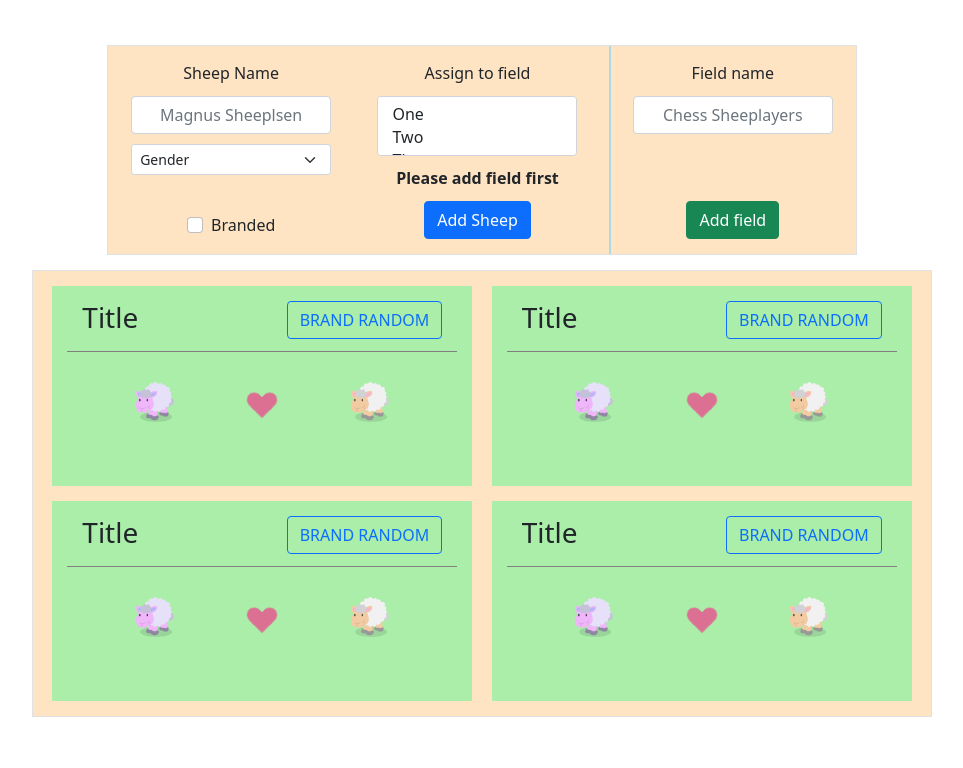
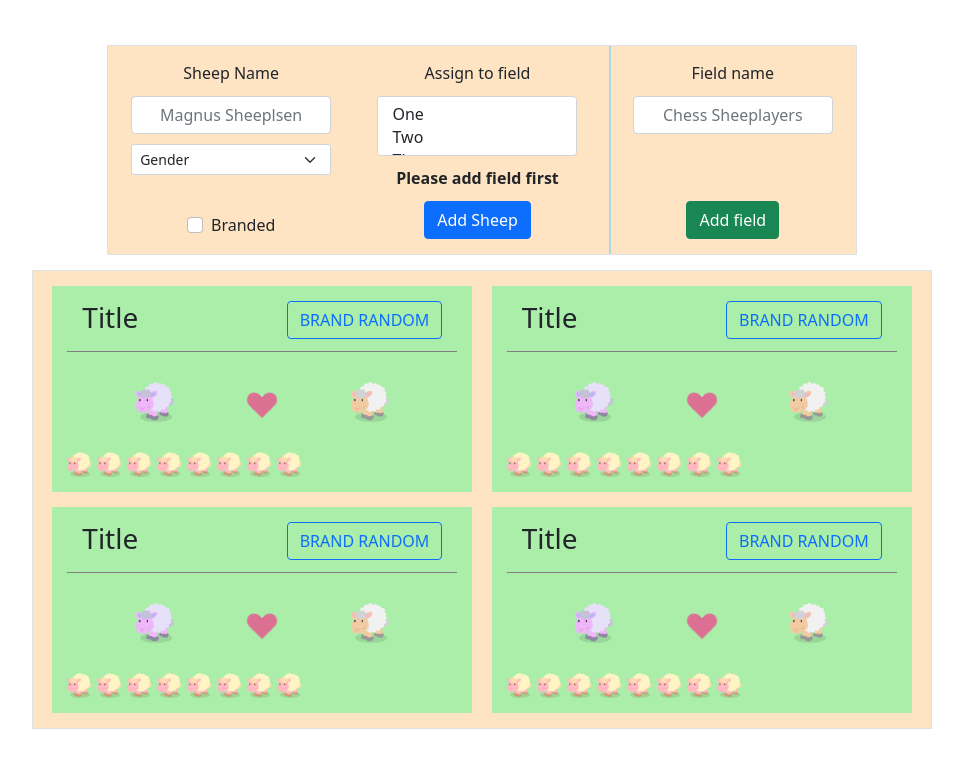
Before and after one commit to Viarus/sheep-project, an Angular app: page / in a window 1280 px wide. Shown: the top 768 px of the page, without its empty margins (158-1121 px from the left). Built offline with nearby package versions, Linux system fonts and the light colour scheme.

Commit message:
added lamb field - css cleanup

```diff
--- a/src/app/app.component.css
+++ b/src/app/app.component.css
@@ -1,4 +1,8 @@
 /*GLOBAL CSS*/
+
+.make-flex {
+  display: flex;
+}
 
 .margin-top-normal {
   margin-top: 30px;
--- a/src/app/fields-container/field/field.component.css
+++ b/src/app/fields-container/field/field.component.css
@@ -10,14 +10,21 @@
 
 .field-child {
   display: flex;
+  /* Below width uses calc to use the whole space. 100% minus 15px of side margin from both sides */
   width: calc(100% - 30px);
   justify-content: space-evenly;
+  flex-wrap: wrap;
 }
 
 .field-child:first-of-type {
   position: relative;
   padding-bottom: 50px;
   border-bottom: grey 1px solid;
+}
+
+.field-child:last-of-type {
+  justify-content: start;
+  gap: 5px;
 }
 
 .field-title {
@@ -30,32 +37,12 @@
   right: 15px;
 }
 
-.field-mating-row {
-  display: flex;
-}
-
-.female-sheep {
-  display: flex;
-}
-
-.male-sheep {
-  display: flex;
-}
-
-.heart-item {
-  display: flex;
-}
-
-.field-small-sheep {
-
-}
-
-.sheep-icon-size{
+.sheep-icon-size {
   width: 40px;
   height: 40px;
 }
 
-.sheep-icon-lamb-size{
+.sheep-icon-lamb-size {
   width: 25px;
   height: 25px;
 }
@@ -70,6 +57,7 @@
   transform: rotate(45deg);
   transform-origin: 20px 20px;
 }
+
 .lds-heart div {
   top: 16px;
   left: 16px;
@@ -79,6 +67,7 @@
   background: palevioletred;
   animation: lds-heart 1.2s infinite cubic-bezier(0.215, 0.61, 0.355, 1);
 }
+
 .lds-heart div:after,
 .lds-heart div:before {
   content: " ";
@@ -88,14 +77,17 @@
   height: 16px;
   background: palevioletred;
 }
+
 .lds-heart div:before {
   left: -12px;
   border-radius: 50% 0 0 50%;
 }
+
 .lds-heart div:after {
   top: -12px;
   border-radius: 50% 50% 0 0;
 }
+
 @keyframes lds-heart {
   0% {
     transform: scale(0.95);
--- a/src/app/fields-container/field/field.component.html
+++ b/src/app/fields-container/field/field.component.html
@@ -3,21 +3,28 @@
     <h3 class="field-title"> Title </h3>
     <button type="button" class="btn btn-outline-primary field-branding-button">BRAND RANDOM</button>
   </div>
-  <div class="field-child field-mating-row margin-small">
-    <div class="female-sheep">
+  <div class="field-child margin-small">
+    <div class="make-flex">
       <img class="sheep-icon-size" src="./assets/sheep-icons/female-sheep-icon.png" alt="There should be a sheep..."/>
     </div>
-    <div class="heart-item">
+    <div class="make-flex">
       <div class="lds-heart">
         <div>
         </div>
       </div>
     </div>
-    <div class="male-sheep">
+    <div class="make-flex">
       <img class="sheep-icon-size" src="./assets/sheep-icons/male-sheep-icon.png" alt="There should be a sheep..."/>
     </div>
   </div>
-  <div class="field-child field-small-sheep margin-small">
-
+  <div class="field-child margin-small">
+    <img class="sheep-icon-lamb-size" src="./assets/sheep-icons/lamb-sheep-icon.png" alt="There should be a sheep..."/>
+    <img class="sheep-icon-lamb-size" src="./assets/sheep-icons/lamb-sheep-icon.png" alt="There should be a sheep..."/>
+    <img class="sheep-icon-lamb-size" src="./assets/sheep-icons/lamb-sheep-icon.png" alt="There should be a sheep..."/>
+    <img class="sheep-icon-lamb-size" src="./assets/sheep-icons/lamb-sheep-icon.png" alt="There should be a sheep..."/>
+    <img class="sheep-icon-lamb-size" src="./assets/sheep-icons/lamb-sheep-icon.png" alt="There should be a sheep..."/>
+    <img class="sheep-icon-lamb-size" src="./assets/sheep-icons/lamb-sheep-icon.png" alt="There should be a sheep..."/>
+    <img class="sheep-icon-lamb-size" src="./assets/sheep-icons/lamb-sheep-icon.png" alt="There should be a sheep..."/>
+    <img class="sheep-icon-lamb-size" src="./assets/sheep-icons/lamb-sheep-icon.png" alt="There should be a sheep..."/>
   </div>
 </div>
```
